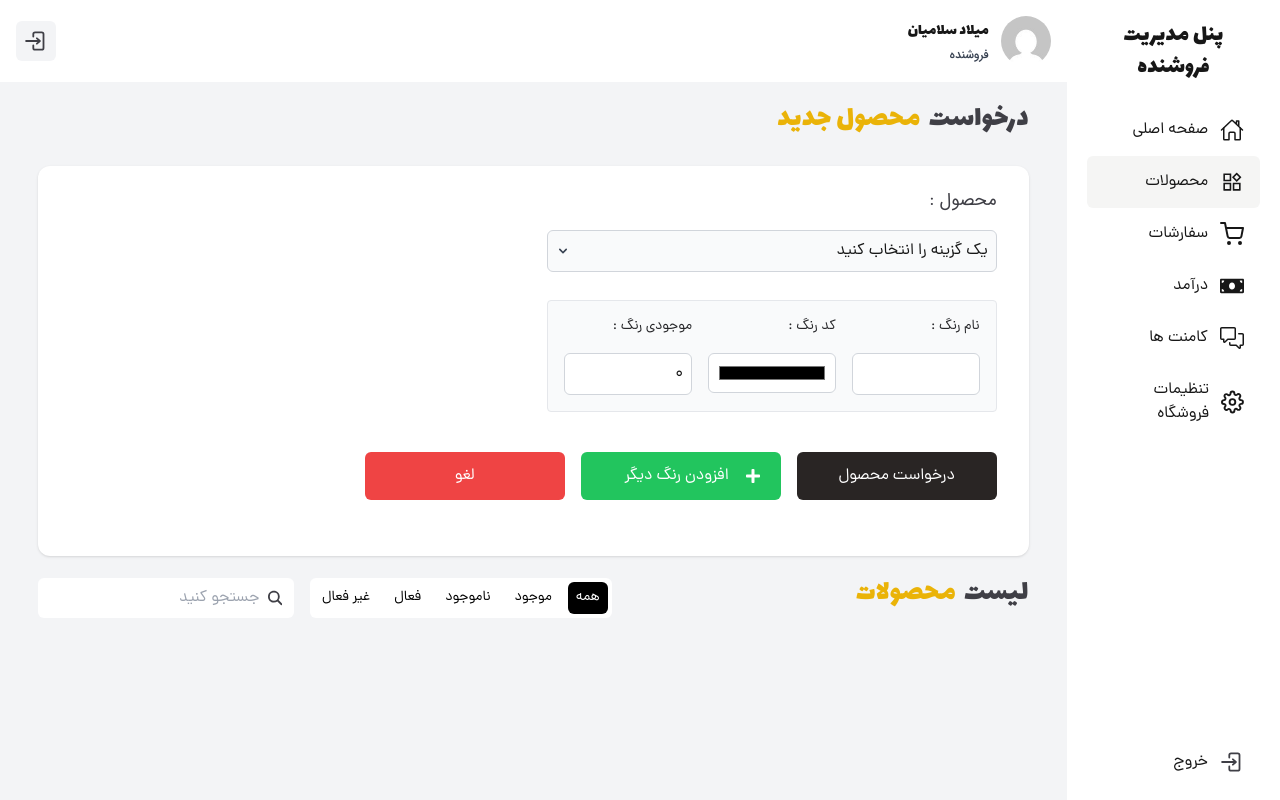
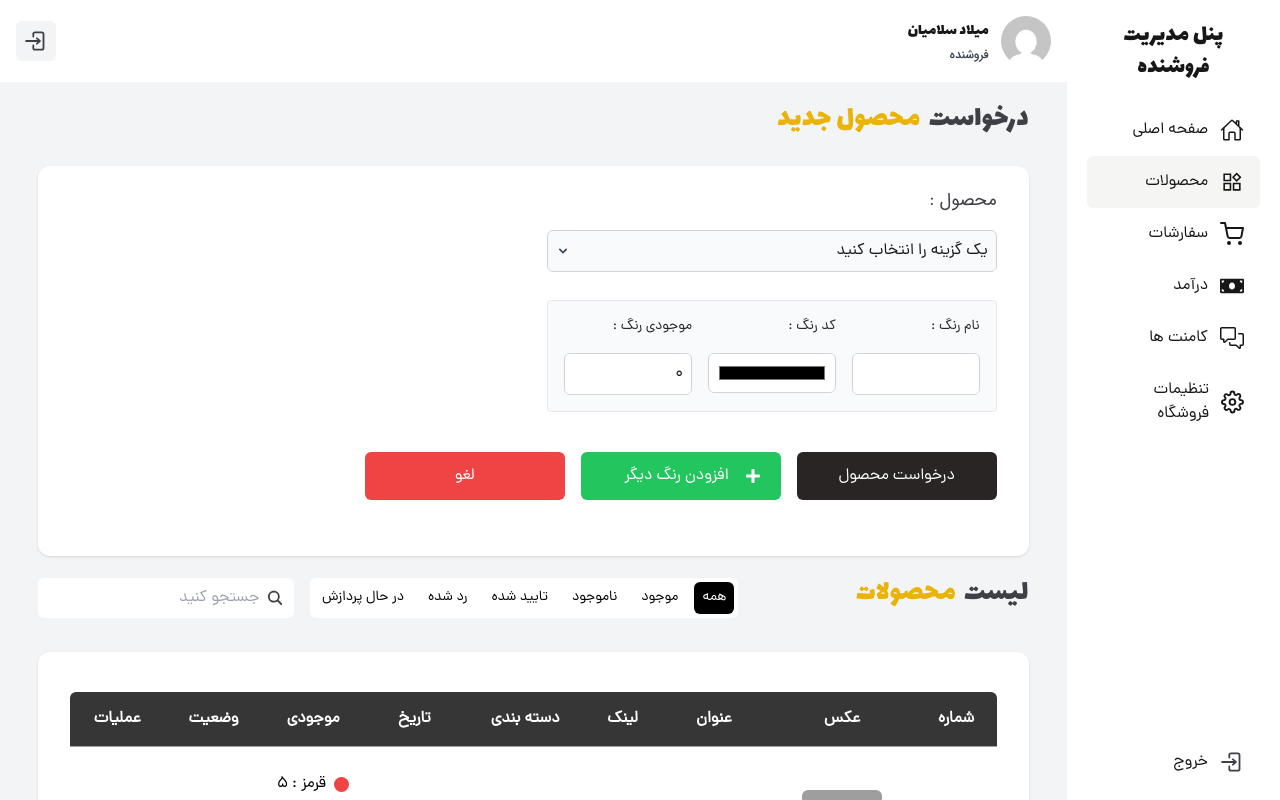
Before and after one commit to milad1385/tool-shop, a Next.js app: page /p-seller/products in a window 1280 px wide. Built offline with nearby package versions, Linux system fonts and the light colour scheme; grey boxes are pictures that could not be loaded.

Commit message:
use request product list component in product page in p-seller

```diff
--- a/src/app/p-seller/products/page.tsx
+++ b/src/app/p-seller/products/page.tsx
@@ -2,7 +2,8 @@ import Container from '@/components/modules/p-admin/Container';
 import PageTitle from '@/components/modules/p-admin/PageTitle';
 import TableOperation from '@/components/modules/p-admin/TableOpration';
 import RequestNewProduct from '@/components/templates/p-seller/RequestNewProduct';
-import { productFilterOptions } from '@/constants/data';
+import RequestProductList from '@/components/templates/p-seller/RequestProductList';
+import { requestProductFilterOptions } from '@/constants/data';
 import { Metadata } from 'next';
 
 export const metadata: Metadata = {
@@ -15,8 +16,8 @@ function page() {
     <Container>
       <PageTitle content="درخواست محصول جدید" />
       <RequestNewProduct/>
-      <TableOperation pageTitle="لیست محصولات" options={productFilterOptions} />
-
+      <TableOperation pageTitle="لیست محصولات" options={requestProductFilterOptions} />
+      <RequestProductList/>
     </Container>
   )
 }
```
